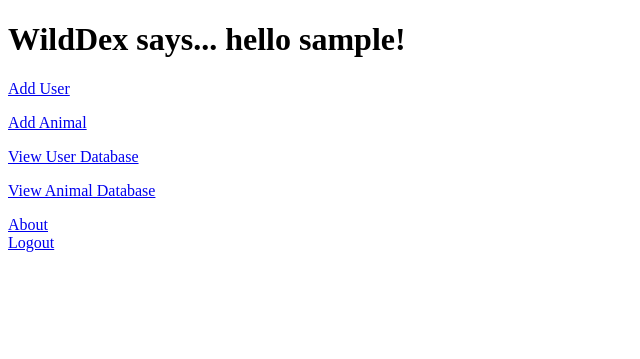
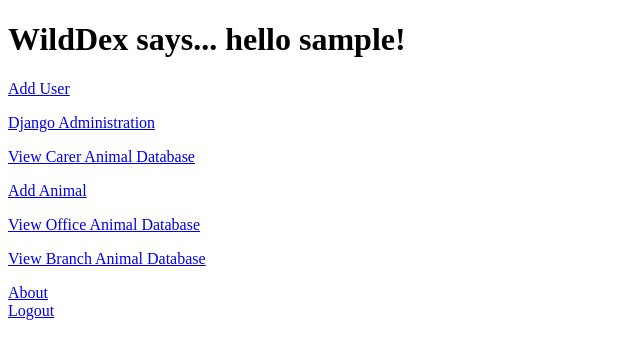
Before and after one commit to JimmehG/WildDexProject, a Django app: template templates/index.html in a window 1280 px wide. Shown: the top 359 px of the page, without its empty margins (0-640 px from the left). Run offline with Django 3.2, Linux system fonts and the light colour scheme; the template is opened without the code that fills it: values that come from a table or form of the project are taken from there, others are empty; a user stored in the database is signed in; tables that the repository leaves empty hold one stand-in row (values such as "Sample post").

Commit message:
custom homepages

```diff
--- a/templates/index.html
+++ b/templates/index.html
@@ -10,15 +10,18 @@
 {% if user.is_authenticated %}
 
     <h1>WildDex says... hello {{ user.username }}!</h1>
-
-
-
-
-    <p><a href="/add_user/">Add User</a></p>
-    <p><a href="/add_animal/">Add Animal</a></p>
-    <p><a href="/table/">View User Database</a></p>
-    <p><a href="/animal_table/">View Animal Database</a></p>
-
+    {% if user.is_superuser %}
+        {% include "home_templates/admin_home.html" %}
+    {% endif %}
+    {% if user_type.b_carer %}
+        {% include "home_templates/carer_home.html" %}
+    {% endif %}
+    {% if user_type.b_office %}
+        {% include "home_templates/office_home.html" %}
+    {% endif %}
+    {% if user_type.b_branch_c %}
+        {% include "home_templates/branchc_home.html" %}
+    {% endif %}
     <a href="/about/">About</a><br/>
     <a href="/logout/">Logout</a><br/>
 {% else %}
```
Also changed, not shown: WildDex/views.py (+7 -1 lines).
